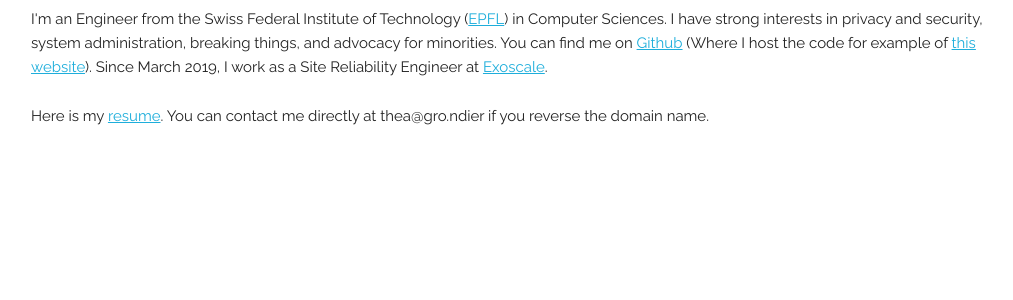
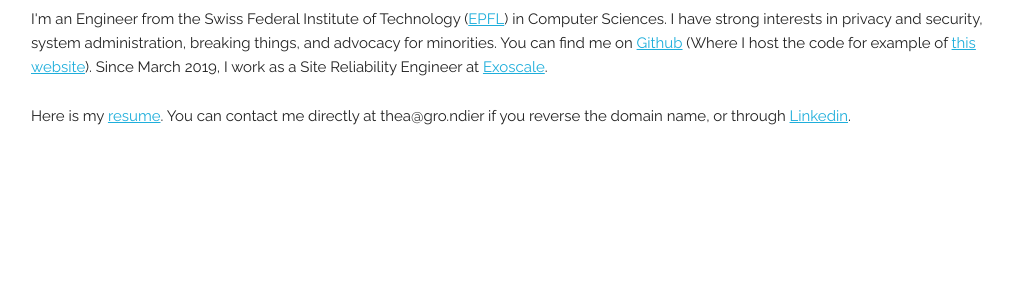
Before and after one commit to tgrondier/homepage, a Flask app: page / in a window 1280 px wide. Shown: the part 313-613 px from the top of the page, without its empty margins (129-1142 px from the left). Run offline with Flask 2, Linux system fonts and the light colour scheme.

Commit message:
Readd  linkedin

```diff
--- a/templates/index.html
+++ b/templates/index.html
@@ -13,7 +13,7 @@
                 Since March 2019, I work as a Site Reliability Engineer at <a href="https://exoscale.ch">Exoscale</a>.
             </p>
             <p>Here is my <a href="/cv/">resume</a>. You can
-                contact me directly at thea@gro.ndier if you reverse the domain name.</p>
+                contact me directly at thea@gro.ndier if you reverse the domain name, or through <a href="https://www.linkedin.com/in/tgrondier/">Linkedin</a>.</p>
         </div>
     </div>
 
```
